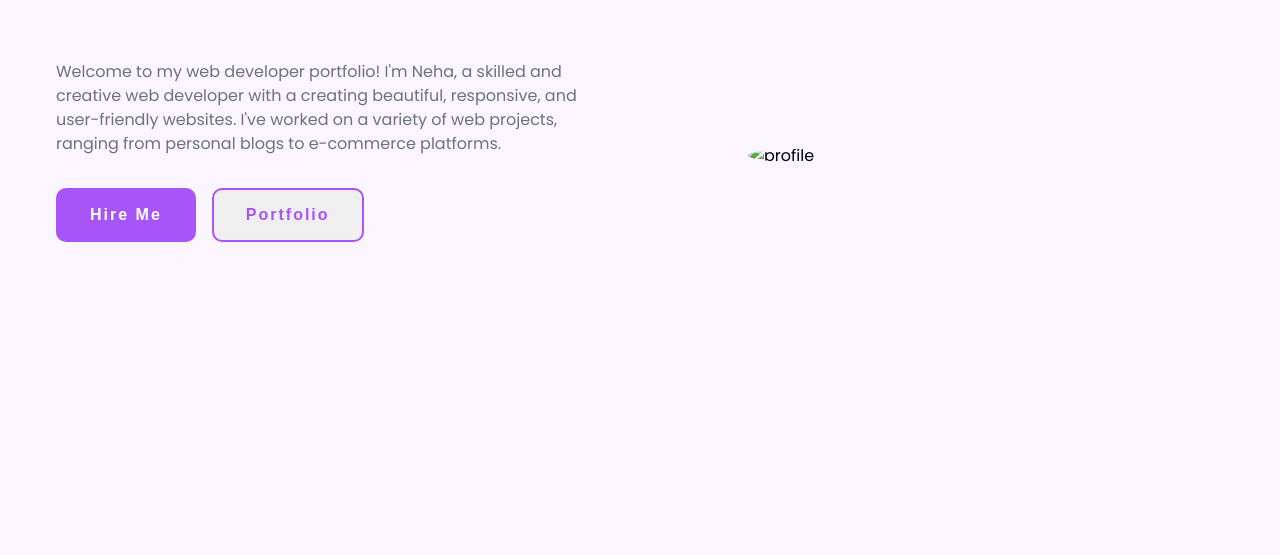
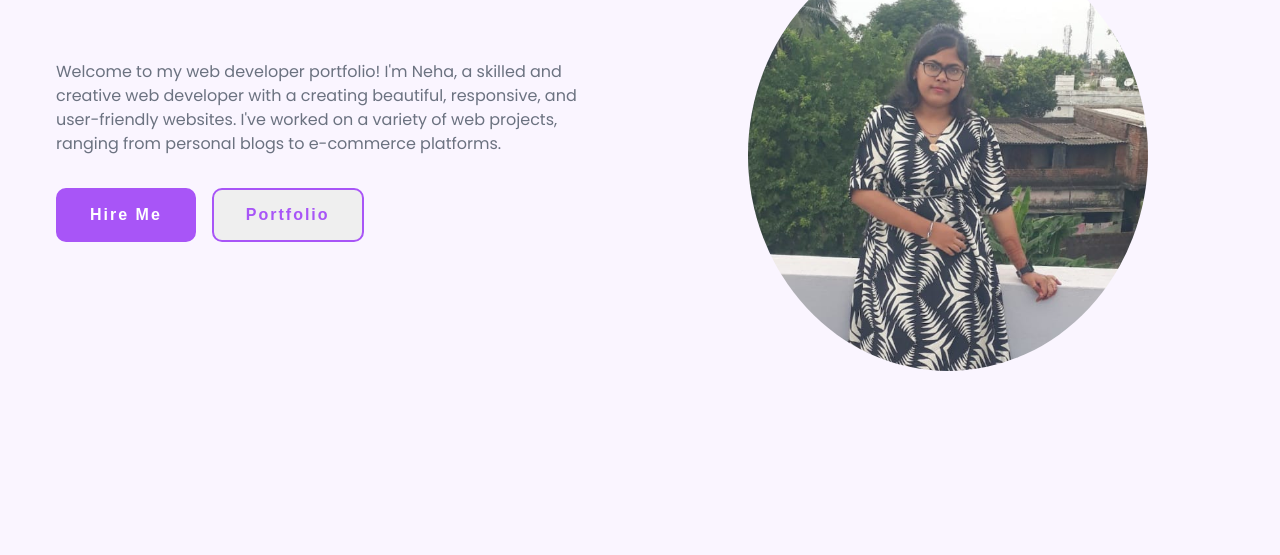
Before and after one commit to NiharikaNeha/My-Portfolio, a plain HTML site: page index.html in a window 1280 px wide. Shown: the part 245-800 px from the top of the page. Drawn offline with nearby package versions, Linux system fonts and the light colour scheme.

Commit message:
Update index.html
A small changes in assets section

```diff
--- a/index.html
+++ b/index.html
@@ -48,7 +48,7 @@
         </div>
 
         <div class="image">
-            <img src="/assets2/neha image.jpg" alt="profile">
+            <img src="/assets/neha image.jpg" alt="profile">
         </div>
     </div>
 </section>
```
